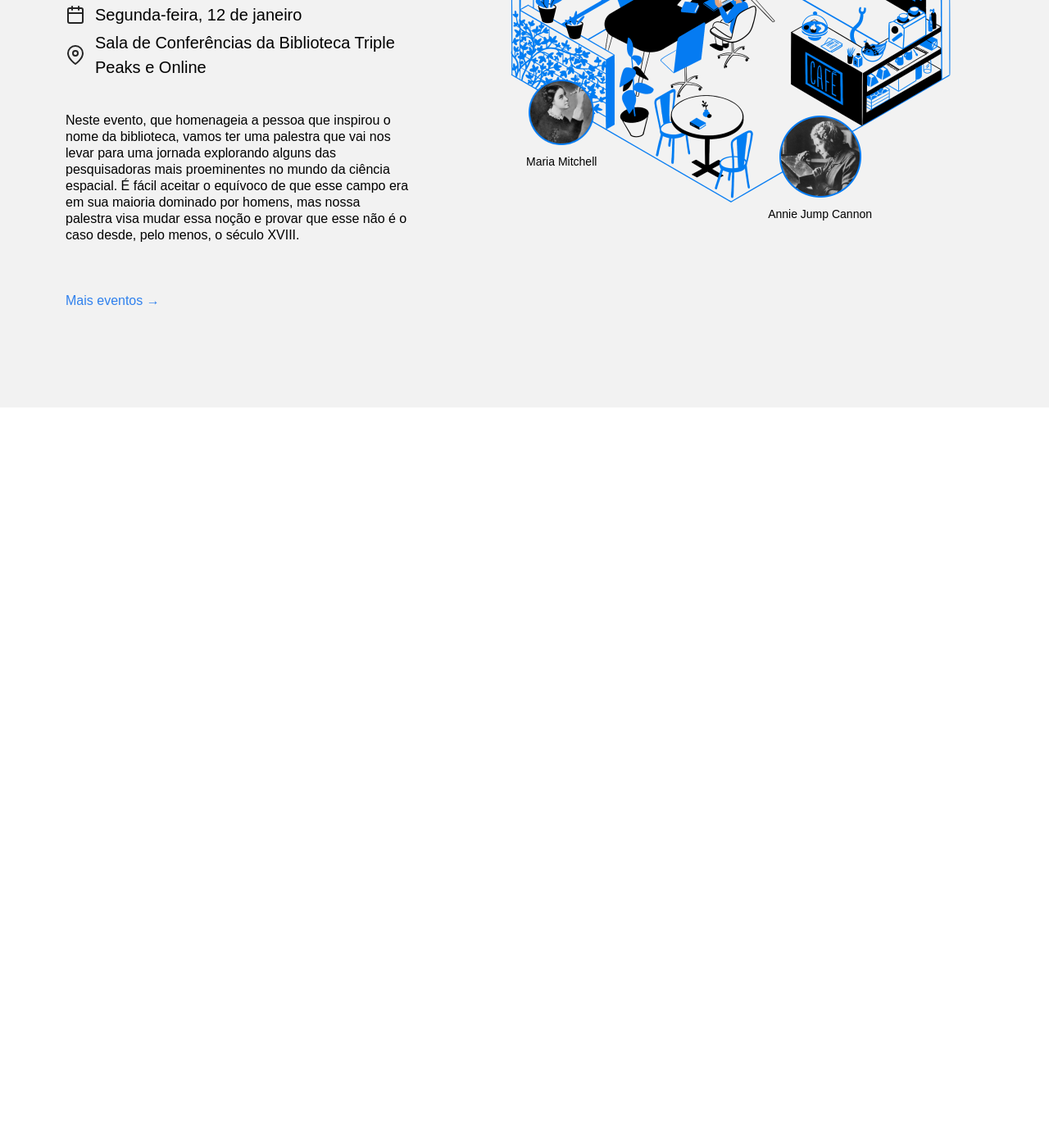
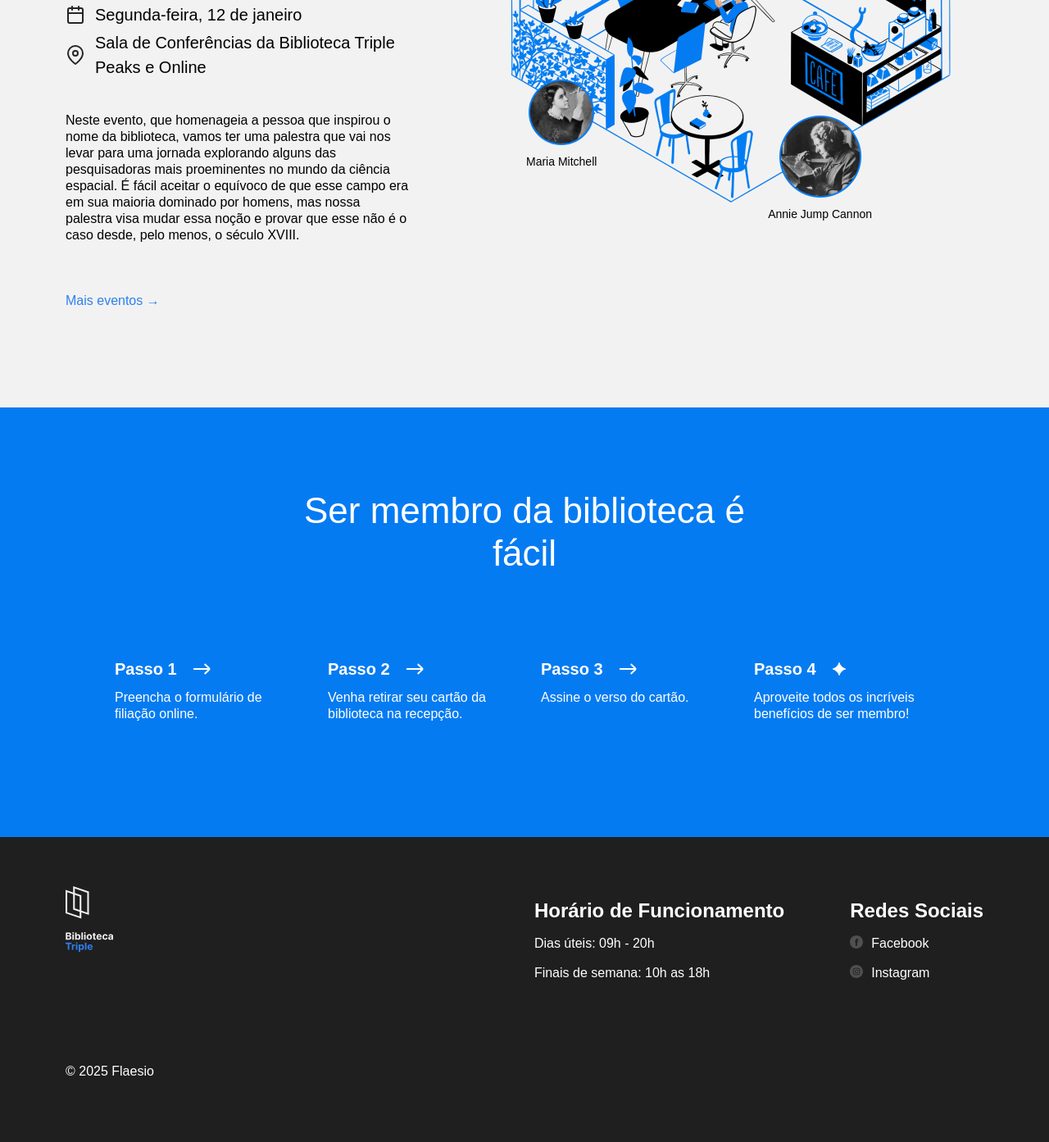
Before and after one commit to flaesio7/web_project_library, a plain HTML site: page index.html in a window 1280 px wide. Shown: the part 2300-3693 px from the top of the page at 82% size. Before the commit the page ends 2797 px from the top, so only its background shows below. Drawn offline with Linux system fonts and the light colour scheme.

Commit message:
nova atualização projeto sprint3

```diff
--- a/index.html
+++ b/index.html
@@ -8,7 +8,6 @@
     <link rel="stylesheet" href="./vendor/normalize.css" />
     <link rel="stylesheet" href="./styles/style.css" />
   </head>
-
   <body>
     <div class="page">
       <header class="header">
@@ -24,10 +23,10 @@
               <a href="#events" class="nav__link">Eventos</a>
             </li>
             <li>
-              <a class="nav__link">Seja um membro</a>
+              <a class="nav__link" href="#membership">Seja um membro</a>
             </li>
             <li>
-              <a class="nav__link">Contatos</a>
+              <a class="nav__link" href="#footer">Contatos</a>
             </li>
           </ul>
         </nav>
@@ -213,6 +212,102 @@
             </div>
           </div>
         </section>
+        <section class="membership" id="membership">
+          <h2 class="membership__title">Ser membro da biblioteca é fácil</h2>
+          <ul class="membership__steps">
+            <li class="step">
+              <h3 class="step__title">
+                Passo 1
+                <img
+                  src="./images/icon_step_forward.svg"
+                  alt="icon forward"
+                  class="step__icon"
+                />
+              </h3>
+              <p class="step__description">
+                Preencha o formulário de filiação online.
+              </p>
+            </li>
+            <li class="step">
+              <h3 class="step__title">
+                Passo 2
+                <img
+                  src="./images/icon_step_forward.svg"
+                  alt="icon forward"
+                  class="step__icon"
+                />
+              </h3>
+              <p class="step__description">
+                Venha retirar seu cartão da biblioteca na recepção.
+              </p>
+            </li>
+            <li class="step">
+              <h3 class="step__title">
+                Passo 3
+                <img
+                  src="./images/icon_step_forward.svg"
+                  alt="icon forward"
+                  class="step__icon"
+                />
+              </h3>
+              <p class="step__description">Assine o verso do cartão.</p>
+            </li>
+            <li class="step">
+              <h3 class="step__title">
+                Passo 4
+                <img
+                  src="./images/icon_step_finish.svg"
+                  alt="icon finish"
+                  class="step__icon"
+                />
+              </h3>
+              <p class="step__description">
+                Aproveite todos os incríveis benefícios de ser membro!
+              </p>
+            </li>
+          </ul>
+        </section>
+        <footer class="footer" id="footer">
+          <div class="footer__columns">
+            <div class="footer__column">
+              <img src="./images/logo_white.svg" alt="" class="footer__logo" />
+            </div>
+            <div class="footer__column footer__column_content_hours">
+              <h2 class="footer__column-heading">Horário de Funcionamento</h2>
+              <ul class="footer__list">
+                <li class="footer__list-item">Dias úteis: 09h - 20h</li>
+                <li class="footer__list-item">Finais de semana: 10h as 18h</li>
+              </ul>
+            </div>
+            <div class="footer__column footer__column_content_social">
+              <h2 class="footer__column-heading">Redes Sociais</h2>
+              <ul class="footer__list">
+                <li class="footer__list-item">
+                  <a href="#" class="footer__column-link">
+                    <img
+                      src="./images/facebook_white.svg"
+                      alt=""
+                      class="footer__social-icon"
+                    />
+                    Facebook
+                  </a>
+                </li>
+
+                <li class="footer__list-item">
+                  <a href="#" class="footer__column-link">
+                    <img
+                      src="./images/instagram_white.svg"
+                      alt=""
+                      class="footer__social-icon"
+                    />
+                    Instagram
+                  </a>
+                </li>
+              </ul>
+            </div>
+          </div>
+          <p class="footer__copyright">© 2025 Flaesio</p>
+        </footer>
       </main>
     </div>
   </body>
--- a/styles/style.css
+++ b/styles/style.css
@@ -267,3 +267,103 @@
   font-size: 14px;
   margin: 0;
 }
+.membership {
+  padding: 100px 0 140px;
+  background-color: #057bf2;
+  color: #ffffff;
+}
+
+.membership__title {
+  max-width: 574px;
+  margin: 0 auto;
+  text-align: center;
+  font-size: 44px;
+  font-weight: 500;
+  line-height: 52px;
+}
+
+.membership__steps {
+  list-style-type: none;
+  padding: 0;
+  margin: 100px 0 0;
+  display: flex;
+  gap: 40px;
+  justify-content: center;
+}
+
+.step {
+  width: 220px;
+}
+
+.step__title {
+  margin: 0;
+  font-size: 20px;
+  line-height: 30px;
+  font-weight: 700;
+  display: flex;
+  align-items: center;
+}
+
+.step__icon {
+  margin-left: 20px;
+}
+
+.step__description {
+  margin: 10px 0 0;
+}
+
+.footer {
+  box-sizing: border-box;
+  background-color: #1f1f1f;
+  padding: 60px 80px;
+  color: #fff;
+}
+
+.footer__columns {
+  display: flex;
+}
+
+.footer__column_content_hours {
+  margin-left: auto;
+}
+
+.footer__column_content_social {
+  margin-left: 80px;
+}
+
+.footer__logo {
+  height: 80px;
+  width: 58px;
+}
+
+.footer__column-heading {
+  margin-bottom: 20px;
+}
+
+.footer__list {
+  list-style-type: none;
+  padding: 0;
+  margin: 0;
+  display: flex;
+  flex-direction: column;
+  gap: 16px;
+}
+
+.footer__list-item {
+}
+
+.footer__column-link {
+  color: white;
+  text-decoration: none;
+  display: flex;
+  gap: 10px;
+}
+
+.footer__social-icon {
+  width: 16px;
+  height: 16px;
+}
+
+.footer__copyright {
+  margin-top: 100px;
+}
```
